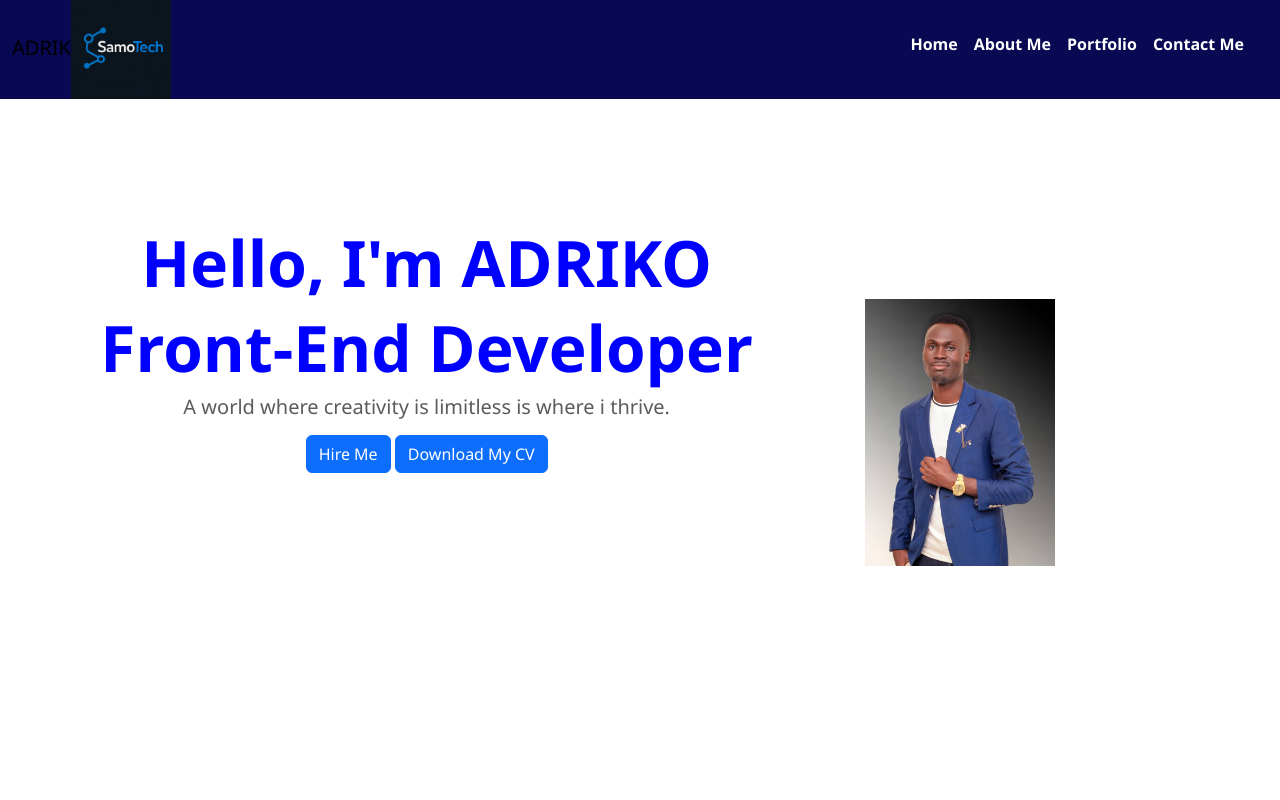
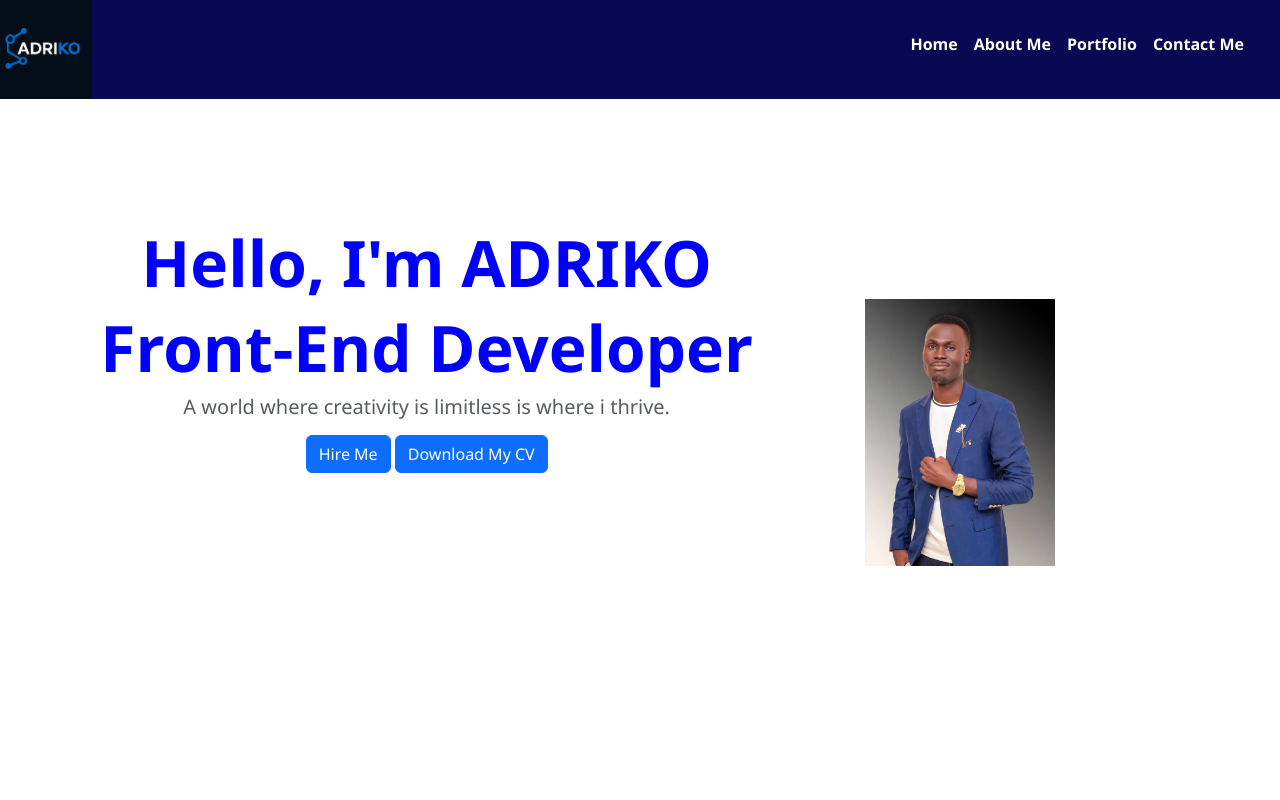
Before and after one commit to AdrikoSam/AdrikoSam.github.io, a plain HTML site: page index.html in a window 1280 px wide. Shown: the top 800 px of the page. Drawn offline with nearby package versions, Linux system fonts and the light colour scheme.

Commit message:
i changed the brand logo

```diff
--- a/index.html
+++ b/index.html
@@ -15,8 +15,8 @@
     <!-- Header section -->
 <nav class="navbar navbar-expand-lg text-white fixed-top">
    <div class="container-fluid">
-    <a class="tit navbar-brand" href="#">ADRIKO<strong style="color: white;">
-      <img src="samotech.png" alt="" width="100px">
+    <a class="tit navbar-brand" href="#"><strong style="color: white;">
+      <img src="adrilogo.png" alt="" width="100px">
     </a>
 
     <button class="navbar-toggler" type="button" data-bs-toggle="offcanvas" data-bs-target="#offcanvasNavbar" aria-controls="offcanvasNavbar" aria-label="Toggle navigation">
@@ -24,7 +24,7 @@
     </button>
     <div class="offcanvas offcanvas-end" tabindex="-1" id="offcanvasNavbar" aria-labelledby="offcanvasNavbarLabel" style=" color:rgb(8, 8, 83);">
       <div class="offcanvas-header" style=" background-color:rgb(8, 8, 83);">
-        <h5 class="tit offcanvas-title" id="offcanvasNavbarLabel"><strong style="color: white;"><img src="samotech.png" alt="" width="100px"></h5>
+        <h5 class="tit offcanvas-title" id="offcanvasNavbarLabel"><strong style="color: white;"><img src="adrilogo.png" alt="" width="100px"></h5>
         <button type="button" id="but" class="btn-close" data-bs-dismiss="offcanvas" aria-label="Close" style=" background-color: white;"></button>
       </div>
       <div class="offcanvas-body" style=" color:rgb(8, 8, 83);">
```
Also changed, not shown: adrilogo.png (added).
